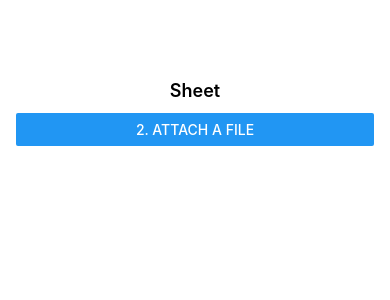
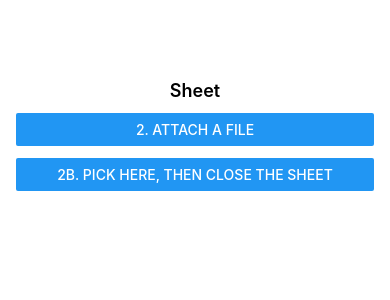
Before and after one commit to dileepapeiris/expo-document-picker-orphaned-pick-repro, a React Native app: screen / in a window 390 px wide. Both pictures are taken after a click on the button "1. OPEN SHEET". Shown: the top 300 px of the page. Built offline with nearby package versions, Linux system fonts and the light colour scheme.

Commit message:
Add a button that closes the sheet under an open picker

```diff
--- a/App.tsx
+++ b/App.tsx
@@ -29,6 +29,12 @@ export default function App() {
     } else {
       pick('pick 1');
     }
+  };
+
+  // Presents the picker on top of the sheet, then closes the sheet underneath it.
+  const pickThenCloseSheet = () => {
+    pick('pick 3');
+    setTimeout(() => setSheetVisible(false), 2000);
   };
 
   const onSheetDismissed = () => {
@@ -64,6 +70,7 @@ export default function App() {
         <View style={styles.screen}>
           <Text style={styles.heading}>Sheet</Text>
           <Button title="2. Attach a file" onPress={closeSheetAndPick} />
+          <Button title="2b. Pick here, then close the sheet" onPress={pickThenCloseSheet} />
         </View>
       </Modal>
     </View>
```
